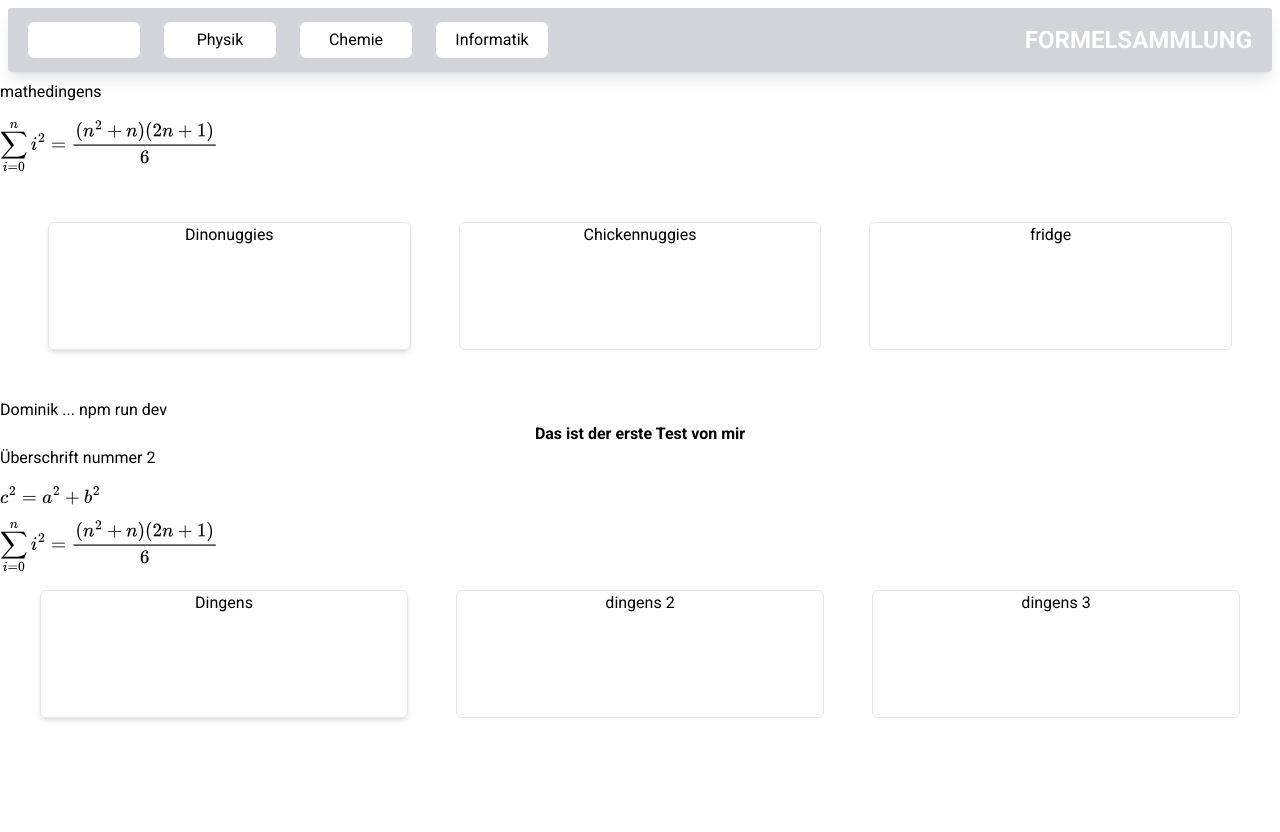
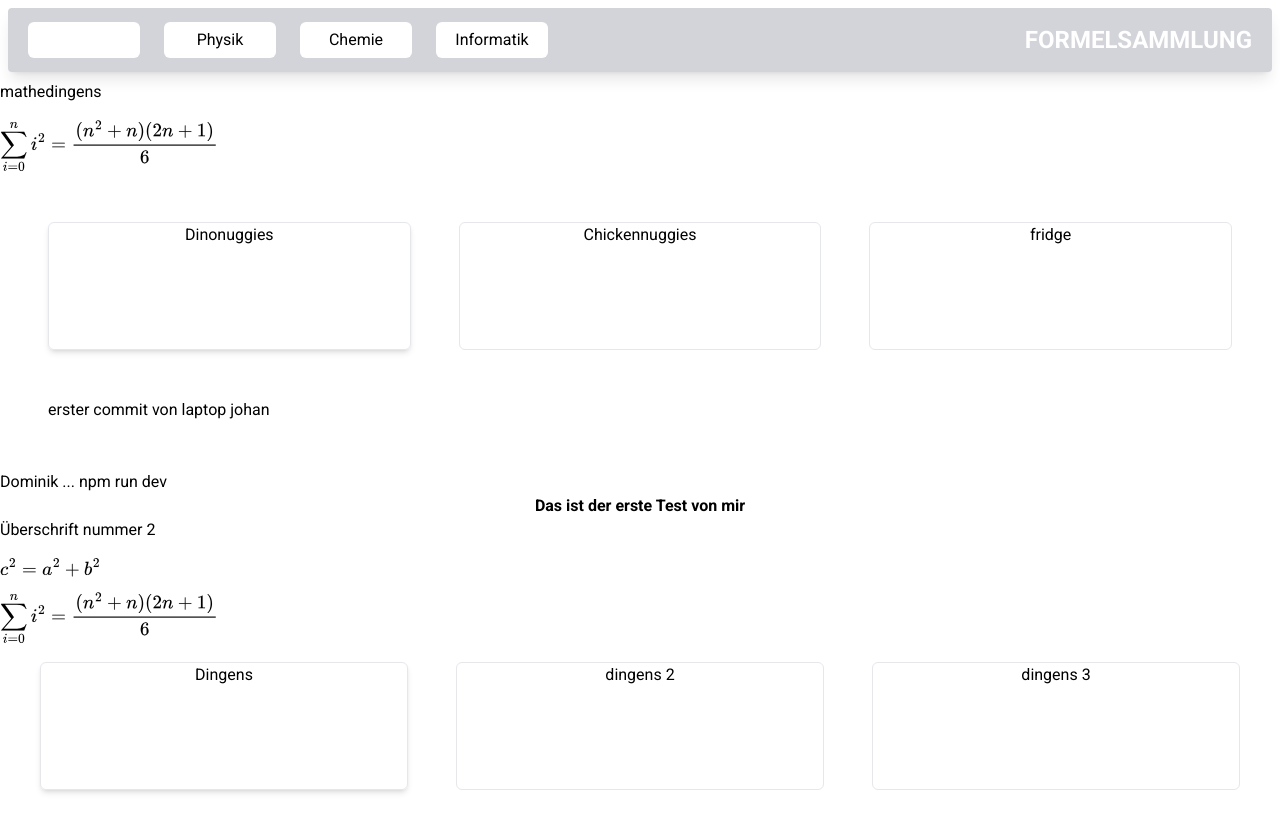
Before and after one commit to GitOsir/formelsammlung, a Next.js app: page /subjects/mathematics in a window 1280 px wide. Shown: the top 832 px of the page. Built offline with nearby package versions, Linux system fonts and the light colour scheme; a web font is replaced by a local one.

Commit message:
first commit laptop johan

```diff
--- a/app/ui/subjects/mathematics/johan.tsx
+++ b/app/ui/subjects/mathematics/johan.tsx
@@ -12,7 +12,7 @@ export default function Johan(){
             <div className="border text-center h-32 rounded-md shadow-md">Dinonuggies</div>
             <div className="border text-center h-32 rounded-md">Chickennuggies</div>
             <div className="border text-center h-32 rounded-md">fridge</div>
-
+            <p>erster commit von laptop johan</p>
 
             </div>
         </section>
```
